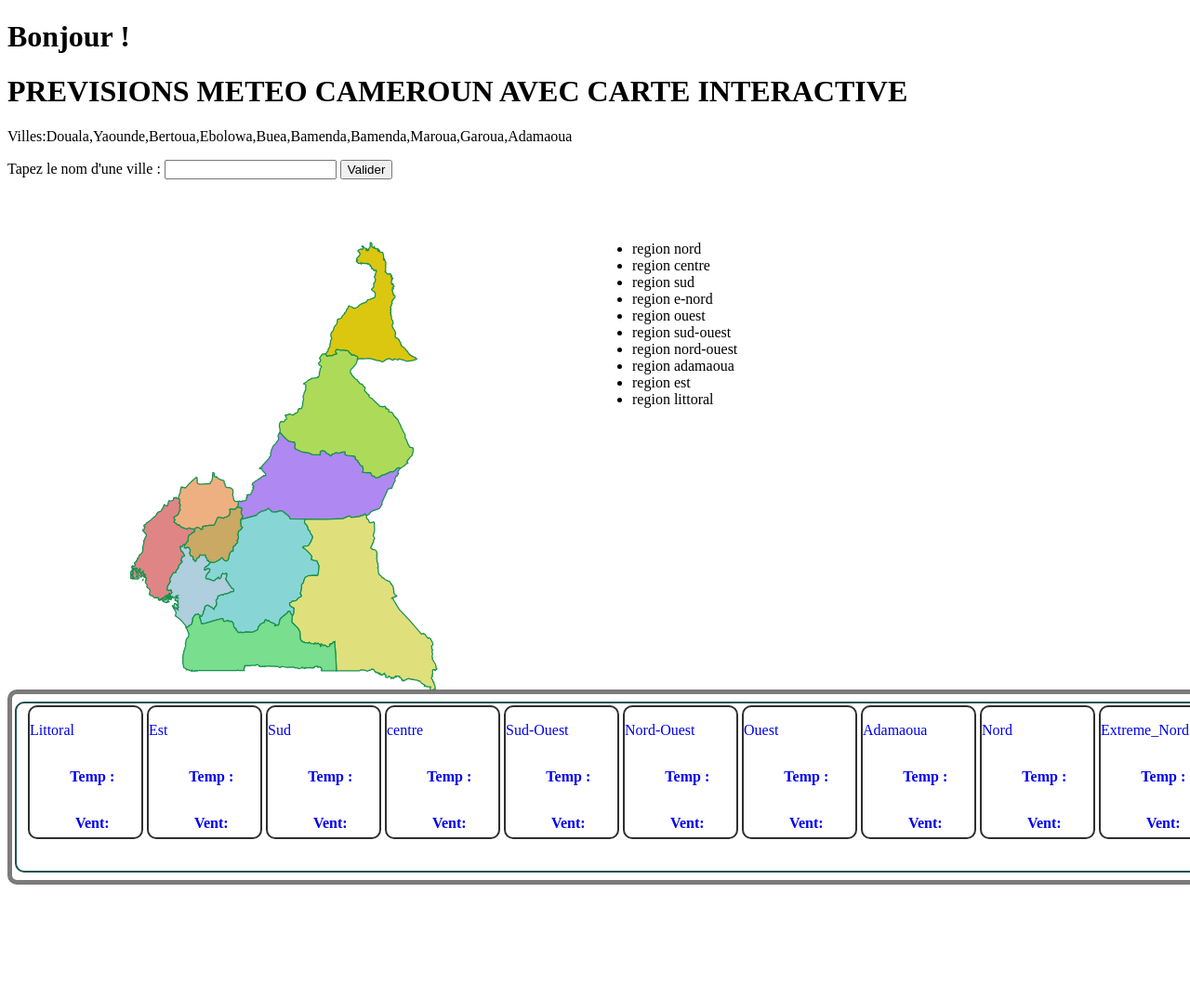
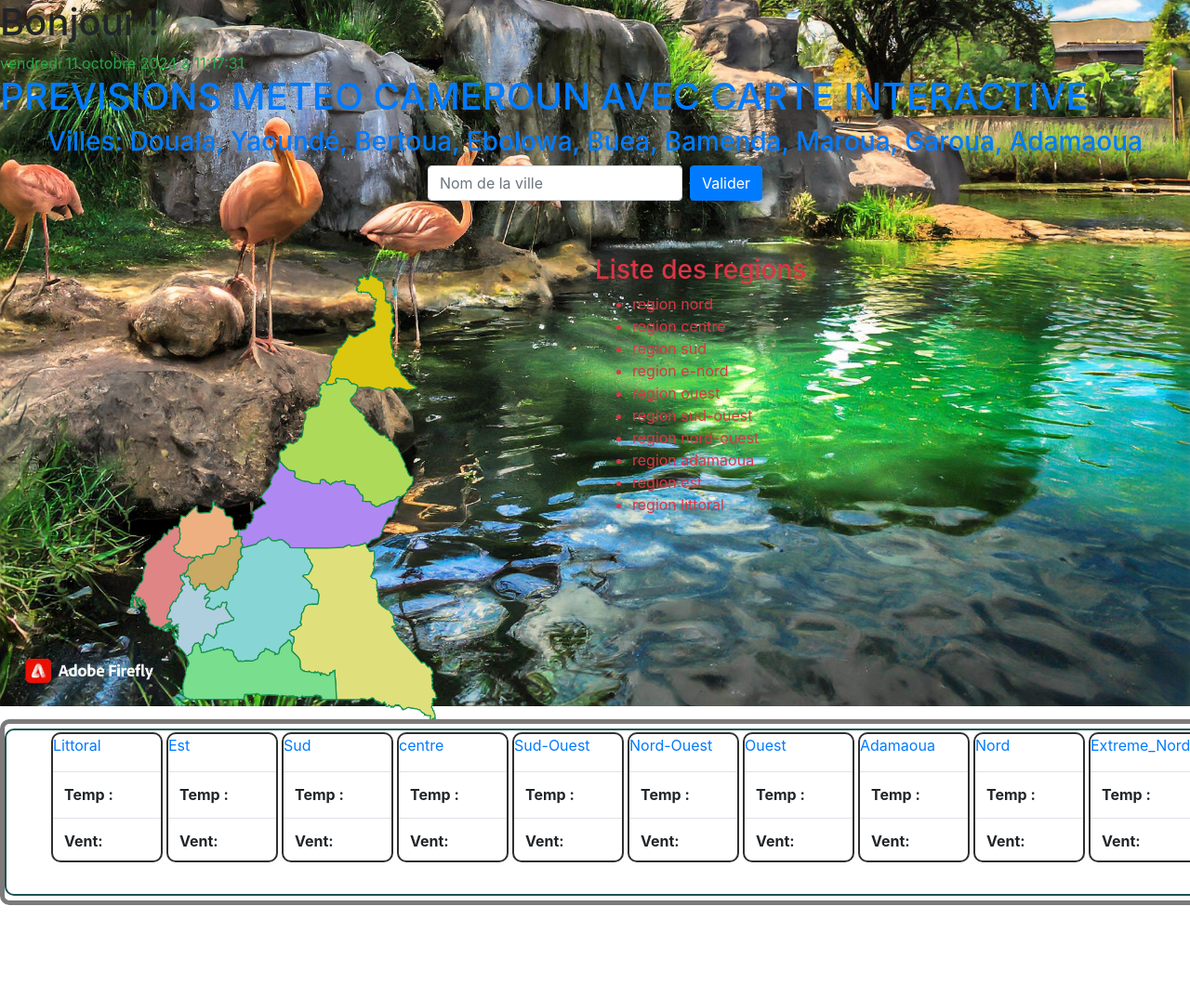
Before and after one commit to Williamtsamo/CARTEMETEO, a PHP site: page / in a window 1280 px wide; the page is wider, and only the part inside the window is pictured. Shown: that part at 93% size. Before the commit the page ends 952 px from the top of that part, so only its background shows below. Run offline with PHP 8.4, Linux system fonts and the light colour scheme; lists and menus that the app fills with data are empty; some libraries are stand-ins or nearby versions.

Commit message:
mise a jour

```diff
--- a/Search.js
+++ b/Search.js
@@ -3,17 +3,26 @@
 import { Wind } from "./wind.js"
 
 
-class Search {
+    function updateClock() {
+    const now = new Date();
+    const options = {timeZone: 'Africa/Douala', weekday: 'long', year: 'numeric', month: 'long', day: 'numeric', hour: '2-digit', minute: '2-digit', second: '2-digit' };
+    const timeString = now.toLocaleString('fr-FR', options);
+    document.getElementById('clock').textContent = timeString;
+}
+
+    setInterval(updateClock, 1000);
+    updateClock(); // initial call to display clock immediately
 
 
+class Search {
 
     constructor() {
 
-       /*var newName = document.getElementById("cityInput");
-        var cityName = document.getElementById("cityName");
-        cityName.innerHTML = "--" + newName.value + "--";*/
+        /*var newName = document.getElementById("cityInput");
+         var cityName = document.getElementById("cityName");
+         cityName.innerHTML = "--" + newName.value + "--";*/
 
-         this.input = document.querySelector('.js-search-input')
+        this.input = document.querySelector('.js-search-input')
         this.form = document.querySelector('.js-search-form')
         this.init()
     }
@@ -60,7 +69,7 @@ class Search {
             .then(Response => Response.json())
             .then(data => {
                 this.cities = data
-                console.log( 'getcities')
+                console.log('getcities')
 
 
             })
@@ -71,9 +80,9 @@ class Search {
     getCitiesData(cityName) {
         const cityData = this.cities.find(
             (cityobject) => cityobject.city === cityName)
-        console.log( cityData,'cityData')
-        console.log( cityData.city,'cityData')
-        console.log( 'cityData')
+        console.log(cityData, 'cityData')
+        console.log(cityData.city, 'cityData')
+        console.log('cityData')
 
         return cityData
 
@@ -81,7 +90,7 @@ class Search {
 
 
 
-    }
+}
 
 
 
--- /dev/null
+++ b/heure.js
@@ -0,0 +1,9 @@
+function updateClock() {
+    const now = new Date();
+    const options = { timeZone: 'Africa/Douala', weekday: 'long', year: 'numeric', month: 'long', day: 'numeric', hour: '2-digit', minute: '2-digit', second: '2-digit' };
+    const timeString = now.toLocaleString('fr-FR', options);
+    document.getElementById('clock').textContent = timeString;
+}
+
+setInterval(updateClock, 1000);
+updateClock(); // initial call to display clock immediately
--- a/index.php
+++ b/index.php
@@ -5,22 +5,31 @@
     <meta charset="UTF-8">
     <meta name="viewport" content="width=device-width, initial-scale=1.0">
     <link rel="stylesheet" href="style.css">
+    <link href="https://stackpath.bootstrapcdn.com/bootstrap/4.5.2/css/bootstrap.min.css" rel="stylesheet">
     <title>carte cameroun</title>
 </head>
 
-<body>
+<body >
 <?php echo '<h1>Bonjour !</h1>'; ?>
+<div class="clock text-success " id="clock">Heure CAMEROUN</div>
+<div>
+  <script src="heure.js" class="text-success-emphasis" ></script>
+</div>
+
+
+    </div>
     <div>
 
-        <h1 id="para1"> PREVISIONS METEO CAMEROUN AVEC CARTE INTERACTIVE</h1>
-        <p>Villes:Douala,Yaounde,Bertoua,Ebolowa,Buea,Bamenda,Bamenda,Maroua,Garoua,Adamaoua</p>
-        <form class="form js-search-form">
-            <label>
-                Tapez le nom d'une ville :
-                <input type="text" class="js-search-input">
-            </label>
-            <button type="submit">Valider</button>
+        <h1 id="para1"  class=" text-primary "> PREVISIONS METEO CAMEROUN AVEC CARTE INTERACTIVE</h1>
+
+        <h3 class="text-center  text-primary"  >Villes: Douala, Yaoundé, Bertoua, Ebolowa, Buea, Bamenda, Maroua, Garoua, Adamaoua</h3>
+        <form class="form-inline justify-content-center js-search-form">
+            <label class="sr-only" for="cityInput">Tapez le nom d'une ville :</label>
+            <input type="text" class="form-control mb-2 mr-sm-2 js-search-input" id="cityInput" placeholder="Nom de la ville">
+            <button type="submit" class="btn btn-primary mb-2">Valider</button>
         </form>
+
+
     </div>
     <div class="map" id="map">
         <div class="container">
@@ -77,7 +86,8 @@
 
 
 
-            <div class="map__liste">
+            <div class="map__liste text-danger">
+                <h3>Liste des regions</h3>
                 <ul id="papa">
 
 
@@ -260,6 +270,10 @@
 
 
     </div>
+
+    <script src="https://code.jquery.com/jquery-3.5.1.slim.min.js"></script>
+    <script src="https://cdn.jsdelivr.net/npm/@popperjs/core@2.5.4/dist/umd/popper.min.js"></script>
+    <script src="https://stackpath.bootstrapcdn.com/bootstrap/4.5.2/js/bootstrap.min.js"></script>
     <script type="module" src="main.js"></script>
 </body>
 
--- a/main.js
+++ b/main.js
@@ -30,7 +30,6 @@ paths.forEach(function (path) {
         var id = this.id.replace('region-', '');
         activeArea(id)
 
-
     })
 })
 
--- a/style.css
+++ b/style.css
@@ -60,10 +60,7 @@
     transition: fill 0.3s;
 }
 
-.map__image .is-active path {
 
-    fill: #174ab7;
-}
 
 
 
@@ -79,7 +76,10 @@
     transition: color 0.3s
 }
 
+.map__image .is-active path {
 
+    fill: #174ab7;
+}
 
 
 .map__liste a.is-active {
@@ -219,3 +219,19 @@
     background-color: #98dc9e;
     /* Change la couleur de fond au survol */
 }
+
+body {
+    background-image: url('oiseaux.jpg');
+    background-size: cover;
+    background-position: center;
+    background-repeat: no-repeat;
+    height: 30vh;
+    /* Ajustez la hauteur selon vos besoins */
+}
+
+
+.content {
+    position: relative;
+    z-index: 2;
+    color: white;
+}
```
Also changed, not shown: oiseaux.jpg (added).
